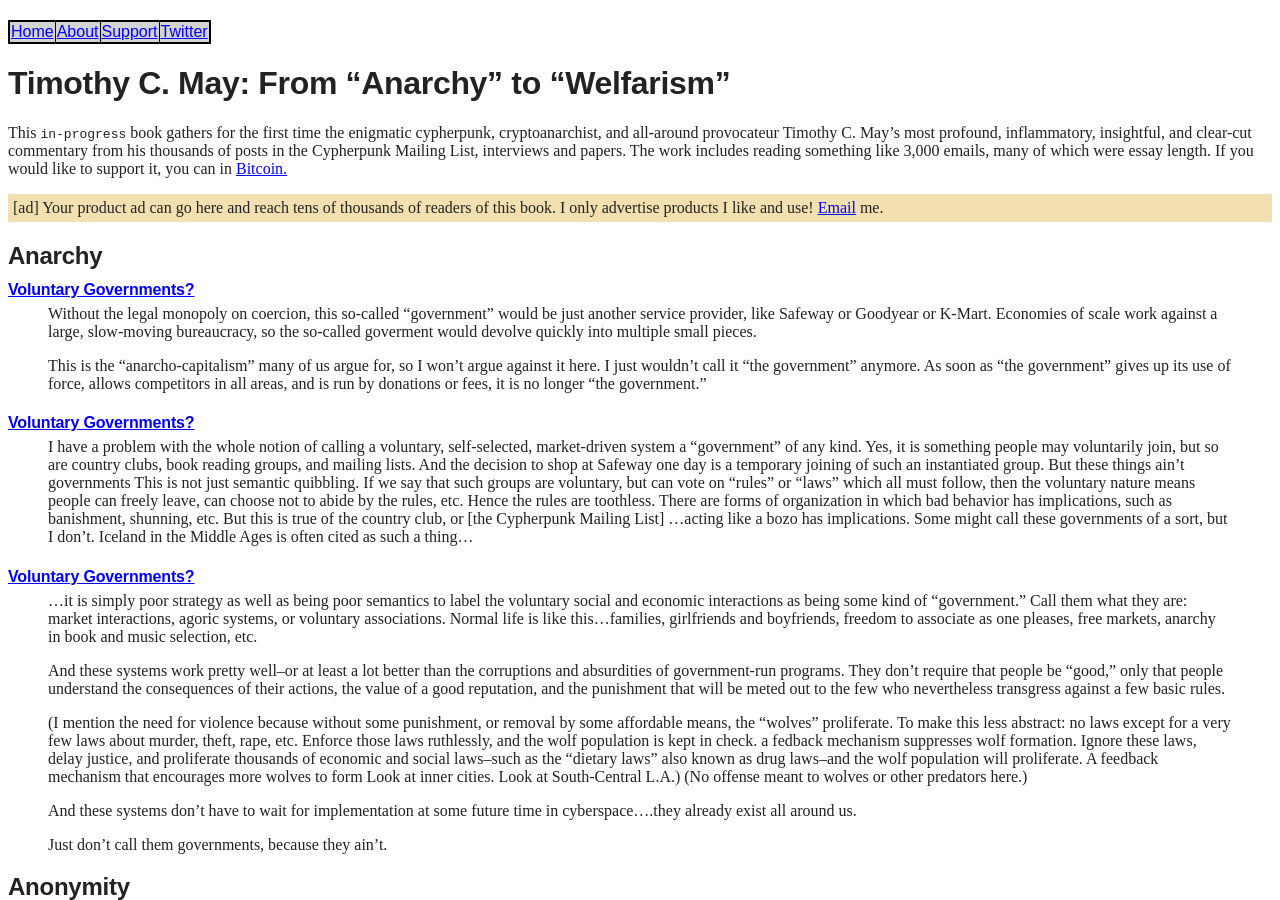
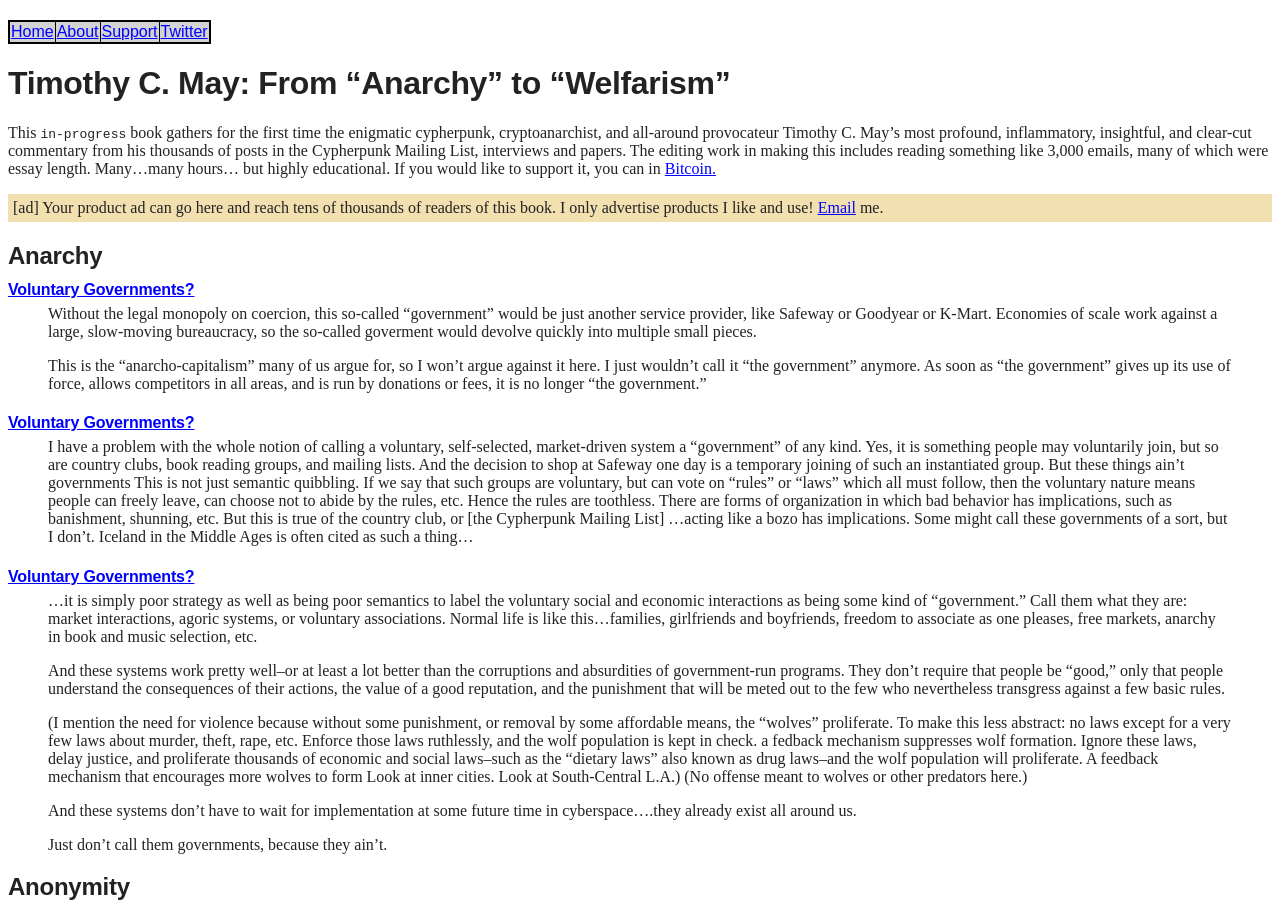
Before and after one commit to wakgill/deryk, a Jekyll site: the page built from tcm.md, in a window 1280 px wide and 900 px high. Built offline with Jekyll 4.4.1, drawn with Linux system fonts in a browser that asks for light colours.

Commit message:
Update tcm.md

```diff
--- a/tcm.md
+++ b/tcm.md
@@ -6,7 +6,7 @@ image: https://raw.githubusercontent.com/wakgill/deryk/main/assets/img/tmc.png
 
 # Timothy C. May: From "Anarchy" to "Welfarism"
 
-This <code>in-progress</code> book gathers for the first time the enigmatic cypherpunk, cryptoanarchist, and all-around provocateur Timothy C. May’s most profound, inflammatory, insightful, and clear-cut commentary from his thousands of posts in the Cypherpunk Mailing List, interviews and papers. The work includes reading something like 3,000 emails, many of which were essay length. If you would like to support it, you can in [Bitcoin.](/deryk/support)
+This <code>in-progress</code> book gathers for the first time the enigmatic cypherpunk, cryptoanarchist, and all-around provocateur Timothy C. May’s most profound, inflammatory, insightful, and clear-cut commentary from his thousands of posts in the Cypherpunk Mailing List, interviews and papers. The editing work in making this includes reading something like 3,000 emails, many of which were essay length. Many...many hours... but highly educational. If you would like to support it, you can in [Bitcoin.](/deryk/support)
 
 <div style="margin-bottom:15px;background: #f2e0b0;padding: 5px;">
 [ad] Your product ad can go here and reach tens of thousands of readers of this book. I only advertise products I like and use! <a href="https://wakgill.github.io/deryk/#contact">Email</a> me.
```
